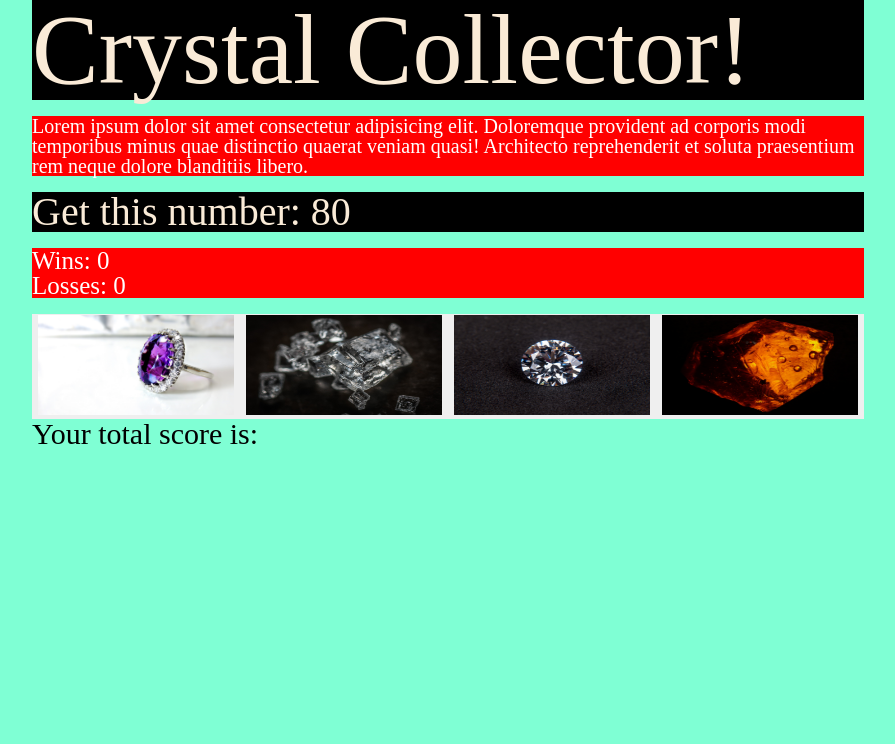
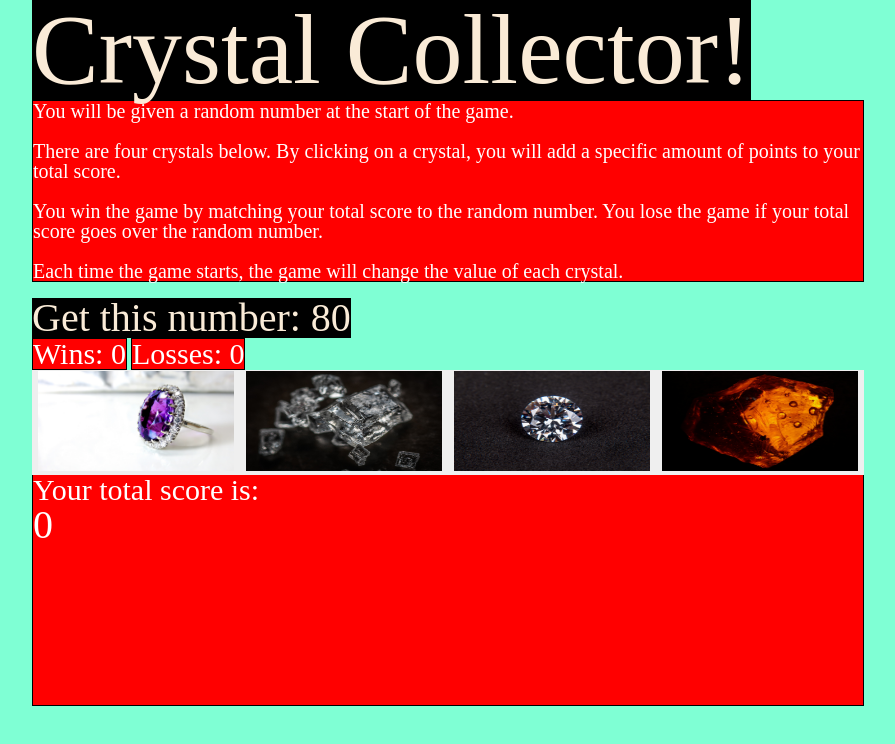
Before and after one commit to yomyyo/unit-4-game, a plain HTML site: page index.html in a window 1280 px wide. Shown: the whole page, without its empty margins (32-927 px from the left). Drawn offline with nearby package versions, Linux system fonts and the light colour scheme.

Commit message:
added style

```diff
--- a/assets/css/style.css
+++ b/assets/css/style.css
@@ -12,29 +12,36 @@ h1{
     font-size: 100px;
     background-color: black;
     color: antiquewhite;
+    display: inline-block;
 }
 
 #instructions{
     font-size: 20px;
     background-color: red;;
     color: white;
+    border: 1px black solid;
 }
 
 #randomNumDiv{
     background-color: black;
     color: antiquewhite;
     font-size: 40px;
+    display: inline-block;
 }
 
 #winsDiv{
     background-color: red;
     color: white;
-    font-size: 25px;
+    font-size: 30px;
+    display: inline-block;
+    border: 1px black solid;
 }
 #lossesDiv{
     background-color: red;
     color: white;
-    font-size: 25px;
+    font-size: 30px;
+    display: inline-block;
+    border: 1px black solid;
 }
 
 .clickMe{
@@ -46,7 +53,16 @@ h1{
     float: left;
     width: 25%;
     border: none;
+}
+
+#gemOne{
     padding: none;
+}
+
+#totalDiv{
+    background-color: red;
+    color: white;
+    border: 1px black solid;
 }
 
 h2{
@@ -55,4 +71,11 @@ h2{
 
 #totalScoreDiv{
     font-size: 40px;
+    height: 200px;
 }
+
+@media (max-width: 600px){
+    h1{
+        font-size: 60px;
+    }
+}
--- a/assets/javascript/game.js
+++ b/assets/javascript/game.js
@@ -1,6 +1,7 @@
 var wins = 0;
 var losses = 0;
 var total = 0;
+$("#totalScoreDiv").text(total);
 
 
 function clickedGem(){
--- a/index.html
+++ b/index.html
@@ -17,9 +17,21 @@
 
         <div id="instructions">
             <p>
-                Lorem ipsum dolor sit amet consectetur adipisicing elit. Doloremque provident ad corporis modi
-                temporibus minus quae distinctio quaerat veniam quasi! Architecto reprehenderit et soluta praesentium
-                rem neque dolore blanditiis libero.
+                You will be given a random number at the start of the game.
+            </p>
+            <br>
+            <p>
+                There are four crystals below. By clicking on a crystal, you will add
+                a specific amount of points to your total score.
+            </p>
+            <br>
+            <p>
+                You win the game by matching your total score to the random number.
+                You lose the game if your total score goes over the random number.
+            </p>
+            <br>
+            <p>
+                Each time the game starts, the game will change the value of each crystal.
             </p>
         </div>
 
@@ -43,8 +55,10 @@
 
         <br>
 
-        <h2>Your total score is: </h2>
-        <div id="totalScoreDiv"></div>
+        <div id="totalDiv">
+            <h2>Your total score is: </h2>
+            <div id="totalScoreDiv"></div>
+        </div>
     </div>
 
 
```
